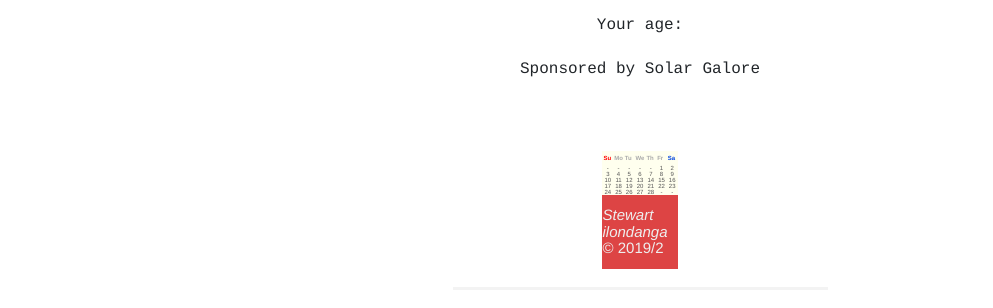
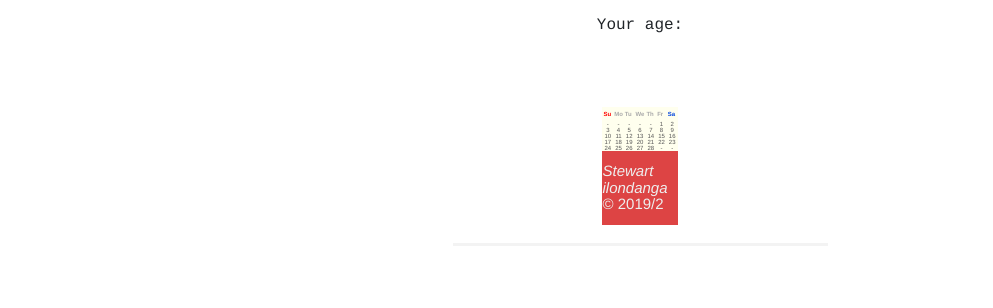
Before and after one commit to stewilondanga/birthdate-changed, a plain HTML site: page index.html in a window 1280 px wide. Shown: the part 76-384 px from the top of the page, without its empty margins (0-993 px from the left). Drawn offline with nearby package versions, Linux system fonts and the light colour scheme.

Commit message:
add index.html

```diff
--- a/index.html
+++ b/index.html
@@ -33,7 +33,6 @@
       Your age: <span id="age"></span>
     </p>
 
-           <div style="margin-top: 20px;">Sponsored by <a onclick="window.open('https://www.solargalore.com.au')">Solar Galore</a></div>
   </div>
 
 
@@ -43,9 +42,10 @@
 
         <h1>
           <script>
-with(new Date)c=-new Date(y=getFullYear(),m=getMonth()).getDay(x=new Date(y,++m,0).getDate(b=-1))
-h='<table class="cal"><caption> <em>Stewart ilondanga</em> &#169 '+' '+y+'/'+m+'<tr>'+'SuMoTuWeThFrSa'.replace(/(..)/g,'<th>$1')
-while((b++>5?b=0:b)|c<x)h+=(b?'':'<tr>')+'<td>'+(++c<1|c>x?'-':c);document.write(h+'</table>')
+            with(new Date) c = -new Date(y = getFullYear(), m = getMonth()).getDay(x = new Date(y, ++m, 0).getDate(b = -1))
+            h = '<table class="cal"><caption> <em>Stewart ilondanga</em> &#169 ' + ' ' + y + '/' + m + '<tr>' + 'SuMoTuWeThFrSa'.replace(/(..)/g, '<th>$1')
+            while ((b++ > 5 ? b = 0 : b) | c < x) h += (b ? '' : '<tr>') + '<td>' + (++c < 1 | c > x ? '-' : c);
+            document.write(h + '</table>')
           </script>
         </h1>
 
```
Lines whose indentation alone changed are shown as unchanged.
